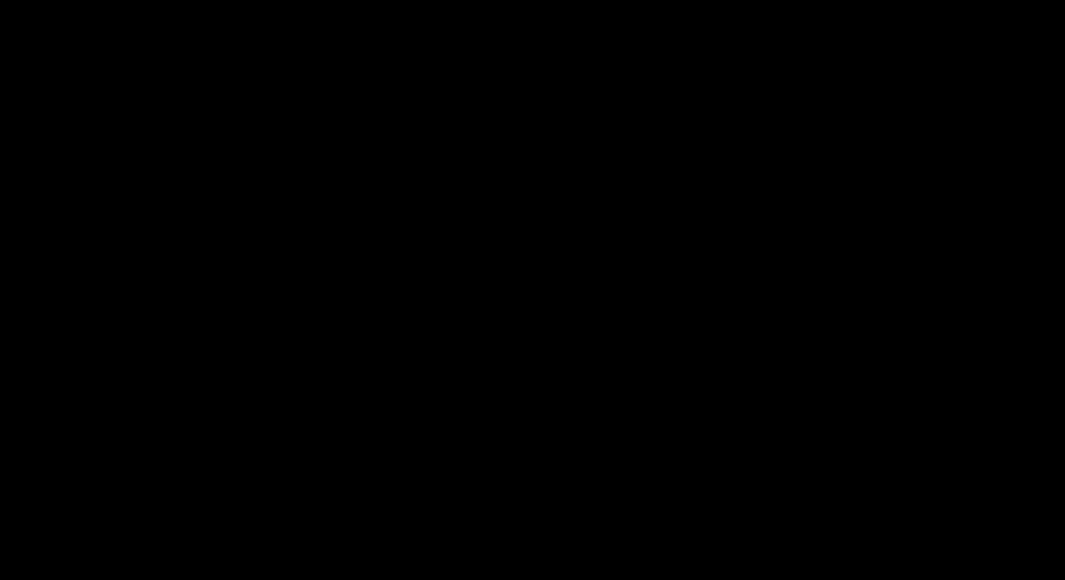
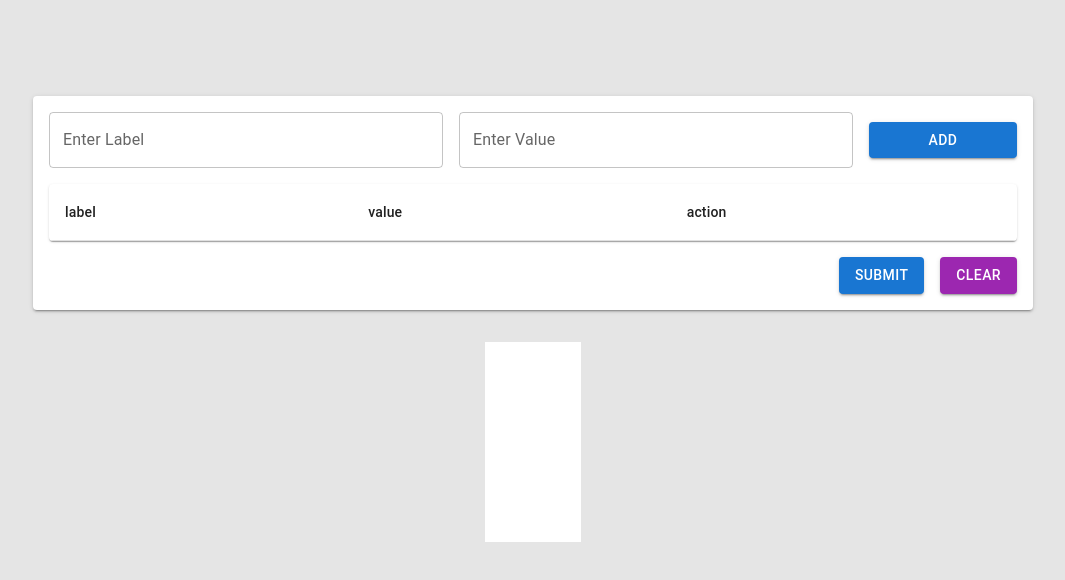
Before and after one commit to Dom-Taing/clinic, a Next.js app: page /report in a window 1280 px wide. Before the commit this address had no page. Shown: the top 580 px of the page, without its empty margins (107-1172 px from the left). Built offline with nearby package versions, Linux system fonts and the light colour scheme.

Commit message:
add report

```diff
--- a/package.json
+++ b/package.json
@@ -14,8 +14,9 @@
     "@mui/icons-material": "^5.15.16",
     "@mui/material": "^5.15.16",
     "@supabase/supabase-js": "^2.43.1",
-    "axios": "^1.6.8",
+    "axios": "^1.9.0",
     "cookie": "^1.0.2",
+    "html-to-image": "^1.11.13",
     "js-cookie": "^3.0.5",
     "next": "14.2.3",
     "pdfkit": "^0.14.0",
--- /dev/null
+++ b/src/components/ReportForm/index.tsx
@@ -0,0 +1,198 @@
+import {
+  Button,
+  FormControl,
+  Grid,
+  IconButton,
+  Paper,
+  TextField,
+} from "@mui/material";
+import DataTable from "../DataTable";
+import { useState } from "react";
+import DeleteIcon from "@mui/icons-material/Delete";
+import { toPng } from "html-to-image";
+import ReactDOM from "react-dom";
+import axios from "axios";
+
+interface FormEntry {
+  label: string;
+  value: string;
+}
+
+export default function ReportForm() {
+  const [formValue, setFormValue] = useState<FormEntry[]>([]);
+  const [labelInput, setLabelInput] = useState("");
+  const [valueInput, setValueInput] = useState("");
+
+  const handleAdd = () => {
+    if (labelInput && valueInput) {
+      const newEntry = { label: labelInput, value: valueInput };
+      setFormValue((prev) => [...prev, newEntry]);
+      setLabelInput("");
+      setValueInput("");
+    }
+  };
+
+  const handleDelete = (index: number) => {
+    setFormValue((prev) => prev.filter((_, i) => i !== index));
+  };
+
+  const resetForm = () => {
+    setFormValue([]);
+    setLabelInput("");
+    setValueInput("");
+  };
+
+  const handleSubmit = async () => {
+    try {
+      const tableElement = document.getElementById("data-table");
+      if (!tableElement) {
+        console.error("Table element not found");
+        return;
+      }
+
+      // Convert the table to an image
+      const image = await toPng(tableElement);
+
+      // Convert Base64 to Blob
+      const byteString = atob(image.split(",")[1]);
+      const mimeString = image.split(",")[0].split(":")[1].split(";")[0];
+      const arrayBuffer = new Uint8Array(byteString.length);
+      for (let i = 0; i < byteString.length; i++) {
+        arrayBuffer[i] = byteString.charCodeAt(i);
+      }
+      const blob = new Blob([arrayBuffer], { type: mimeString });
+
+      // Create FormData to send as multipart/form-data
+      const formData = new FormData();
+      const chatId = process.env.NEXT_PUBLIC_CHAT_ID || "YOUR_CHAT_ID"; // Replace with your chat ID
+      formData.append("chat_id", chatId); // Replace with your chat ID
+      formData.append("photo", blob, "table-image.png"); // Attach the image
+      formData.append("caption", "Here is the table data");
+
+      // Send the image to Telegram
+      const telegramBotToken = process.env.NEXT_PUBLIC_TELEGRAM_BOT_TOKEN;
+      const telegramApiUrl = `https://api.telegram.org/bot${telegramBotToken}/sendPhoto`;
+
+      await axios.post(telegramApiUrl, formData, {
+        headers: {
+          "Content-Type": "multipart/form-data",
+        },
+      });
+    } catch (error) {
+      console.log("Error generating image or sending to Telegram:", error);
+    }
+  };
+
+  return (
+    <>
+      <Paper elevation={2} sx={{ padding: 2, minWidth: 500, maxWidth: 1000 }}>
+        <FormControl fullWidth>
+          <Grid container spacing={2}>
+            <Grid item xs={5}>
+              <TextField
+                label="Enter Label"
+                variant="outlined"
+                fullWidth
+                value={labelInput}
+                onChange={(e) => {
+                  setLabelInput(e.target.value);
+                }}
+              />
+            </Grid>
+            <Grid item xs={5}>
+              <TextField
+                label="Enter Value"
+                variant="outlined"
+                fullWidth
+                value={valueInput}
+                onChange={(e) => {
+                  setValueInput(e.target.value);
+                }}
+              />
+            </Grid>
+            <Grid item xs={2} style={{ display: "flex", alignItems: "center" }}>
+              <Button
+                variant="contained"
+                color="primary"
+                onClick={handleAdd}
+                fullWidth
+              >
+                Add
+              </Button>
+            </Grid>
+            <Grid item xs={12}>
+              <DataTable
+                header={[
+                  { display: "label", key: "label" },
+                  { display: "value", key: "value" },
+                  { display: "action", key: "action" },
+                ]}
+                data={formValue.map((entry, index) => ({
+                  label: entry.label,
+                  value: entry.value,
+                  action: (
+                    <IconButton
+                      aria-label="delete"
+                      color="error"
+                      onClick={() => {
+                        handleDelete(index);
+                      }}
+                    >
+                      <DeleteIcon />
+                    </IconButton>
+                  ),
+                }))}
+              />
+            </Grid>
+            <Grid
+              item
+              xs={12}
+              style={{
+                display: "flex",
+                justifyContent: "flex-end",
+                gap: "1rem",
+              }}
+            >
+              <Button
+                variant="contained"
+                color="primary"
+                onClick={handleSubmit}
+              >
+                Submit
+              </Button>
+              <Button variant="contained" color="secondary" onClick={resetForm}>
+                Clear
+              </Button>
+            </Grid>
+          </Grid>
+        </FormControl>
+      </Paper>
+      <div
+        id="data-table"
+        style={{
+          backgroundColor: "white",
+          fontSize: "2rem",
+          minHeight: "200px",
+          padding: "3rem",
+          marginTop: "2rem",
+        }}
+      >
+        {formValue.map((entry, index) => (
+          <div
+            key={index}
+            style={{
+              display: "grid",
+              gridTemplateColumns: "1fr auto 1fr", // Define three columns: left, middle, right
+              alignItems: "center",
+              gap: "1rem",
+            }}
+          >
+            <span style={{ textAlign: "left" }}>{entry.label}</span>{" "}
+            <span>:</span>
+            <span style={{ textAlign: "left" }}>{entry.value}</span>{" "}
+          </div>
+        ))}
+      </div>
+    </>
+  );
+}
--- /dev/null
+++ b/src/pages/api/report/index.ts
@@ -0,0 +1,10 @@
+import { createSupaClient } from "@/service/supa";
+import { createInvoicePdf, createPrescriptionPdf } from "@/utils/createPdf";
+import { NextApiRequest, NextApiResponse } from "next";
+import PDFDocument from "pdfkit";
+import path from "path";
+
+// eslint-disable-next-line import/no-anonymous-default-export
+export default async (req: NextApiRequest, res: NextApiResponse) => {
+  const { form } = req.body;
+};
--- /dev/null
+++ b/src/pages/report.tsx
@@ -0,0 +1,14 @@
+import { Inter } from "next/font/google";
+import styles from "@/styles/Home.module.css";
+import ReportForm from "@/components/ReportForm";
+const inter = Inter({ subsets: ["latin"] });
+
+// scan: rouch rol, nov sol
+
+export default function Home() {
+  return (
+    <main className={`${styles.main} ${inter.className}`}>
+      <ReportForm />
+    </main>
+  );
+}
--- a/src/styles/Home.module.css
+++ b/src/styles/Home.module.css
@@ -4,7 +4,7 @@
   justify-content: space-between;
   align-items: center;
   padding: 6rem;
-  min-height: 100vh;
+  /* min-height: 100vh; */
 }
 
 .description {
--- a/src/styles/globals.css
+++ b/src/styles/globals.css
@@ -86,13 +86,8 @@
 }
 
 body {
-  color: rgb(var(--foreground-rgb));
-  background: linear-gradient(
-      to bottom,
-      transparent,
-      rgb(var(--background-end-rgb))
-    )
-    rgb(var(--background-start-rgb));
+  color: #1a1a1a;
+  background: #e5e5e5;
 }
 
 a {
```
Also changed, not shown: 1 other file (tests, documents, lock files or other folders).
